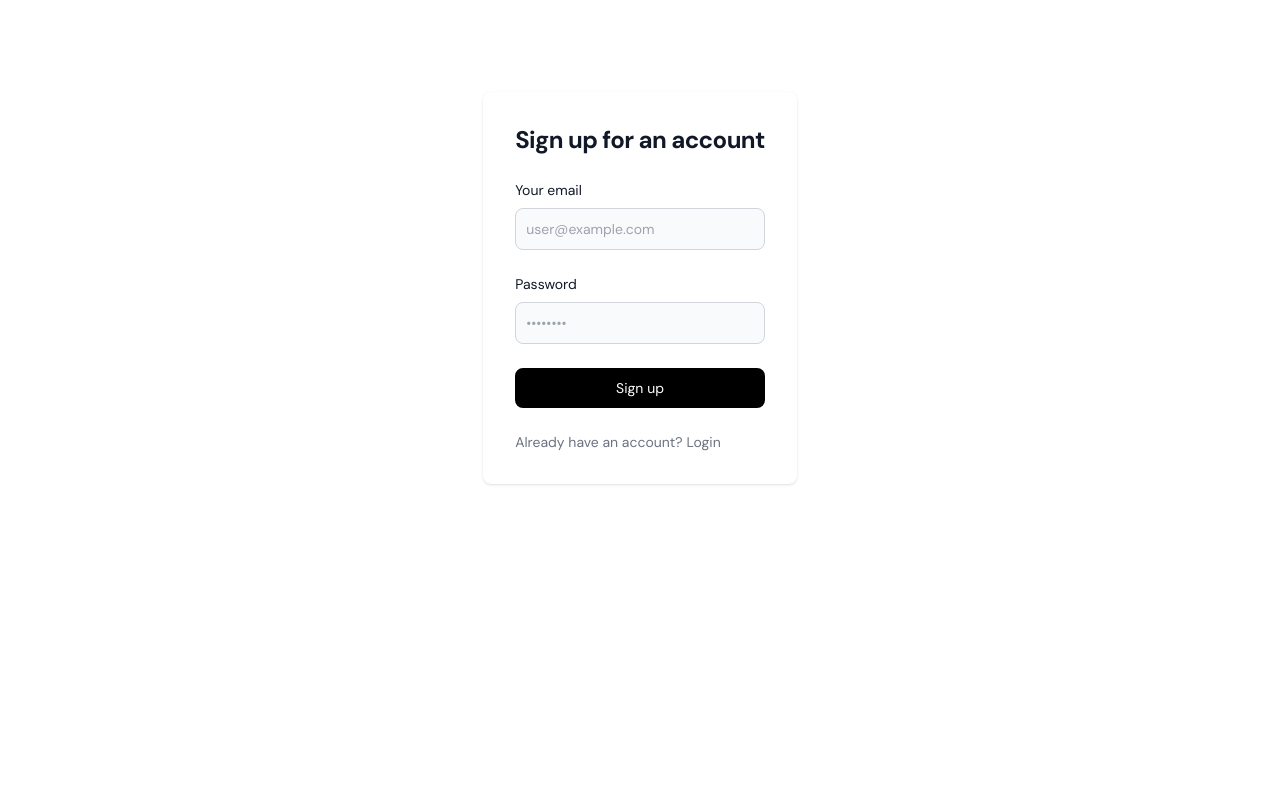
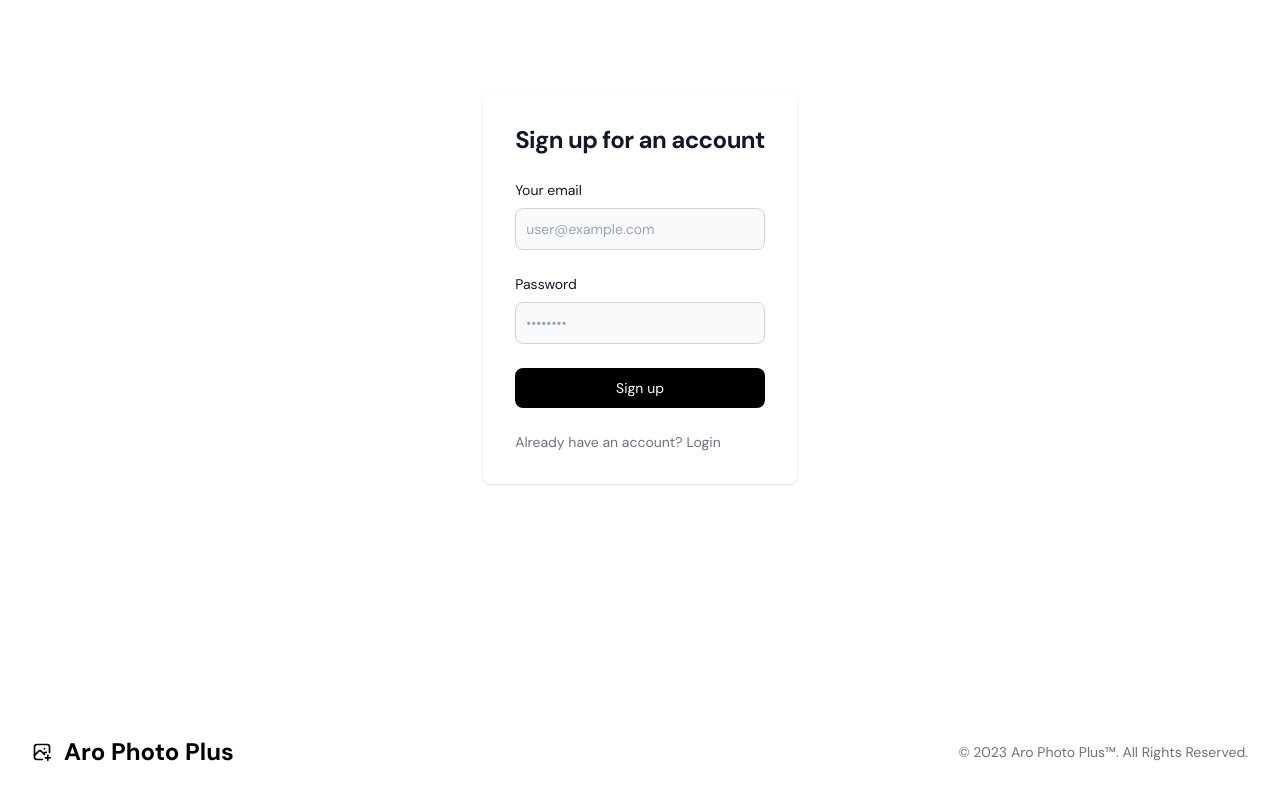
Before and after one commit to ahmad-cod/image-gallery-with-dnd, a Next.js app: page / in a window 1280 px wide. Shown: the part 912-1712 px from the top of the page. Built offline with nearby package versions, Linux system fonts and the light colour scheme; no server answers.

Commit message:
Update layout

```diff
--- a/src/app/(components)/Footer.tsx
+++ b/src/app/(components)/Footer.tsx
@@ -1,10 +1,43 @@
+// type Props = {};
+
+// function Footer({}: Props) {
+//   return (
+//     <footer className='bg-white rounded-lg m-4'>
+//       <div className='w-full max-w-screen-xl text-center mx-auto p-4 md:py-8'>
+//         <a href="https://github.com/ahmad-cod/image-gallery-with-dnd">Visit Repo</a>
+//       </div>
+//     </footer>
+//   );
+// }
+
+// export default Footer;
+
+import { IconPhotoPlus } from "@tabler/icons-react";
+
 type Props = {};
 
 function Footer({}: Props) {
   return (
     <footer className='bg-white rounded-lg m-4'>
       <div className='w-full max-w-screen-xl mx-auto p-4 md:py-8'>
-
+        <div className='sm:flex sm:items-center sm:justify-between'>
+          <a
+            href='https://flowbite.com/'
+            className='flex items-center mb-4 sm:mb-0'
+          >
+            <IconPhotoPlus size={20} className='h-8 mr-3' />
+            <span className='self-center text-2xl font-semibold whitespace-nowrap text-black'>
+              Aro Photo Plus
+            </span>
+          </a>
+          <span className='block text-sm text-gray-500 sm:text-center dark:text-gray-400'>
+          © {new Date().getFullYear()}
+          <a href='' className='hover:underline ml-1'>
+            Aro Photo Plus™
+          </a>
+          . All Rights Reserved.
+        </span>
+        </div>
       </div>
     </footer>
   );
--- a/src/app/(components)/Header.tsx
+++ b/src/app/(components)/Header.tsx
@@ -20,9 +20,9 @@ function Header({}: Props) {
   return (
     <>
       <div className='w-full h-auto px-[2.7em] py-4 mb-[4em] border-b border-grey-200 flex items-center justify-between'>
-        <div className='flex gap-2'>
+      <div className='flex gap-2'>
           <IconPhotoPlus size={20} />
-          <span>Photo Plus</span>
+          <span>Aro Photo Plus</span>
         </div>
         <div className=''>
           {user ? (
```
